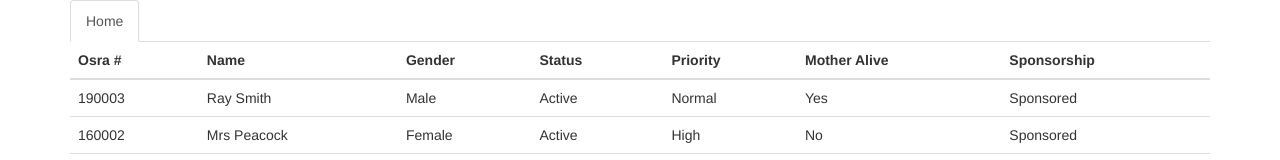
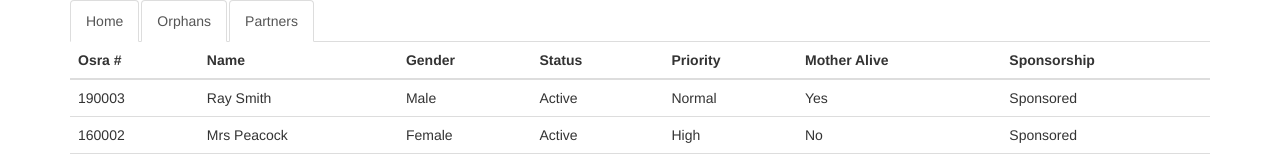
Before and after one commit to PurityControl/osra-angular, a website: page builds/develop/index.html in a window 1280 px wide. Shown: the top 160 px of the page. Drawn offline with Linux system fonts and the light colour scheme.

Commit message:
add links to orphans and partners in navigation

```diff
--- a/builds/develop/views/nav.html
+++ b/builds/develop/views/nav.html
@@ -1,3 +1,5 @@
 <ul class="nav nav-tabs">
   <li role="presentation" class="active"><a href="#">Home</a></li>
+  <li role="presentation" class="active"><a href="#/orphans">Orphans</a></li>
+  <li role="presentation" class="active"><a href="#/partners">Partners</a></li>
 </ul>
```
